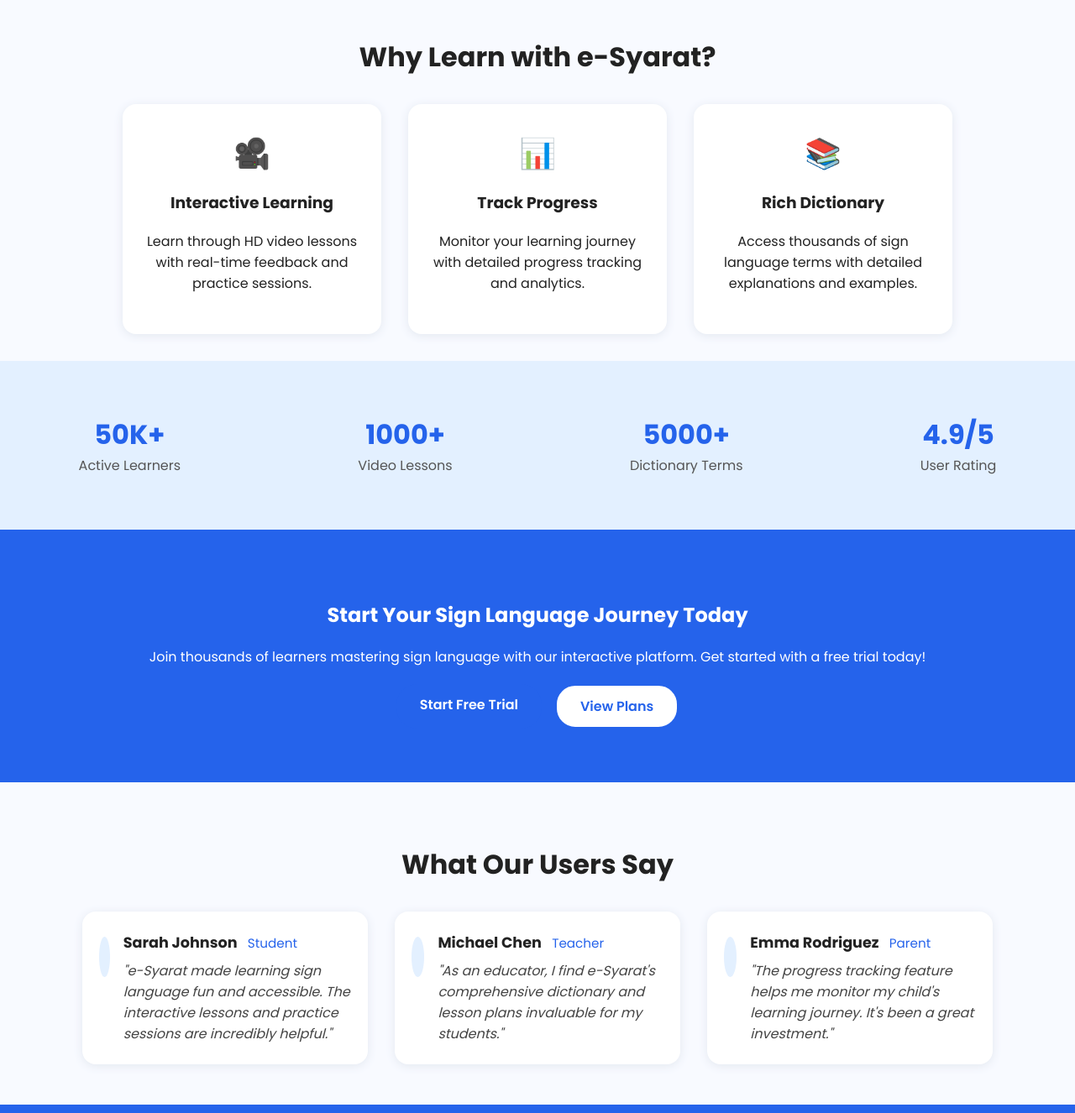
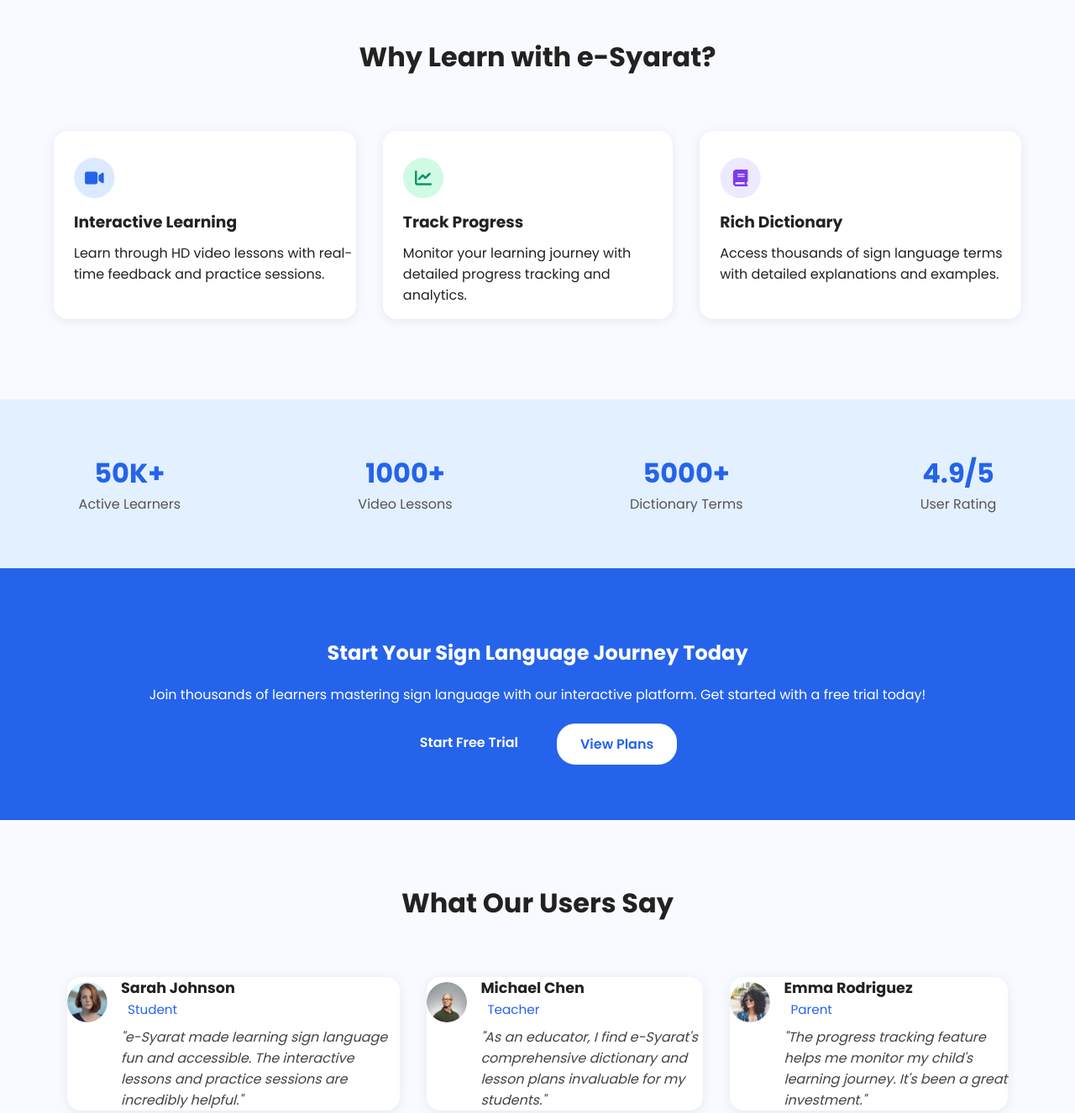
Before and after one commit to e-Syarat/Front-End, a website built with webpack: page src/index.html in a window 1280 px wide. Shown: the part 740-2066 px from the top of the page at 84% size. Built offline with nearby package versions, Linux system fonts and the light colour scheme.

Commit message:
Perbarui model homepage dengan menambahkan gambar testimonial dan ikon fitur, serta memperbaiki format string. Perbarui halaman homepage untuk menampilkan gambar sebagai ikon dan avatar testimonial. Sesuaikan gaya CSS untuk elemen fitur dan testimonial agar lebih responsif.

```diff
--- a/src/scripts/pages/home/home-model.js
+++ b/src/scripts/pages/home/home-model.js
@@ -1,14 +1,20 @@
 // Model untuk Homepage (MVP Pattern)
+import img1 from "../../../assets/testimonial/img1.png";
+import img2 from "../../../assets/testimonial/img2.png";
+import img3 from "../../../assets/testimonial/img3.png";
+import div1 from "../../../assets/icon/div1.png";
+import div2 from "../../../assets/icon/div2.png";
+import div3 from "../../../assets/icon/div3.png";
 
 export default class HomeModel {
   getHeroSection() {
     return {
-      title: 'Learn Sign Language the Modern Way',
+      title: "Learn Sign Language the Modern Way",
       description:
-        'Master sign language through interactive lessons, practice sessions, and a comprehensive dictionary. Perfect for beginners and advanced learners.',
+        "Master sign language through interactive lessons, practice sessions, and a comprehensive dictionary. Perfect for beginners and advanced learners.",
       cta: [
-        { text: 'Start Learning', link: '#' },
-        { text: 'Watch Demo', link: '#' },
+        { text: "Start Learning", link: "#" },
+        { text: "Watch Demo", link: "#" },
       ],
     };
   }
@@ -16,50 +22,53 @@
   getFeatures() {
     return [
       {
-        icon: '🎥',
-        title: 'Interactive Learning',
+        icon: `${div1}`,
+        title: "Interactive Learning",
         description:
-          'Learn through HD video lessons with real-time feedback and practice sessions.',
+          "Learn through HD video lessons with real-time feedback and practice sessions.",
       },
       {
-        icon: '📊',
-        title: 'Track Progress',
+        icon: `${div2}`,
+        title: "Track Progress",
         description:
-          'Monitor your learning journey with detailed progress tracking and analytics.',
+          "Monitor your learning journey with detailed progress tracking and analytics.",
       },
       {
-        icon: '📚',
-        title: 'Rich Dictionary',
+        icon: `${div3}`,
+        title: "Rich Dictionary",
         description:
-          'Access thousands of sign language terms with detailed explanations and examples.',
+          "Access thousands of sign language terms with detailed explanations and examples.",
       },
     ];
   }
 
   getStats() {
     return [
-      { value: '50K+', label: 'Active Learners' },
-      { value: '1000+', label: 'Video Lessons' },
-      { value: '5000+', label: 'Dictionary Terms' },
-      { value: '4.9/5', label: 'User Rating' },
+      { value: "50K+", label: "Active Learners" },
+      { value: "1000+", label: "Video Lessons" },
+      { value: "5000+", label: "Dictionary Terms" },
+      { value: "4.9/5", label: "User Rating" },
     ];
   }
 
   getTestimonials() {
     return [
       {
-        name: 'Sarah Johnson',
-        role: 'Student',
-        text: 'e-Syarat made learning sign language fun and accessible. The interactive lessons and practice sessions are incredibly helpful.',
+        avatar: `${img1}`,
+        name: "Sarah Johnson",
+        role: "Student",
+        text: "e-Syarat made learning sign language fun and accessible. The interactive lessons and practice sessions are incredibly helpful.",
       },
       {
-        name: 'Michael Chen',
-        role: 'Teacher',
+        avatar: `${img2}`,
+        name: "Michael Chen",
+        role: "Teacher",
         text: "As an educator, I find e-Syarat's comprehensive dictionary and lesson plans invaluable for my students.",
       },
       {
-        name: 'Emma Rodriguez',
-        role: 'Parent',
+        avatar: `${img3}`,
+        name: "Emma Rodriguez",
+        role: "Parent",
         text: "The progress tracking feature helps me monitor my child's learning journey. It's been a great investment.",
       },
     ];
--- a/src/scripts/pages/home/home-page.js
+++ b/src/scripts/pages/home/home-page.js
@@ -30,12 +30,12 @@
       </section>
       <section class="features">
         <h2>Why Learn with e-Syarat?</h2>
-        <div class="feature-list">
+        <div class="container feature-list">
           ${features
             .map(
               (f) => `
             <div class="feature-item">
-              <span class="feature-icon">${f.icon}</span>
+              <span class="feature-icon"><img src="${f.icon}" alt="icon"/></span>
               <h3>${f.title}</h3>
               <p>${f.description}</p>
             </div>
@@ -68,14 +68,15 @@
       </section>
       <section class="testimonials">
         <h2>What Our Users Say</h2>
-        <div class="testimonial-list">
+        <div class="container testimonial-list">
           ${testimonials
             .map(
               (t) => `
             <div class="testimonial-item">
-              <div class="testimonial-avatar"></div>
+              <div class="testimonial-avatar"><img src="${t.avatar}" alt="avatar"/></div>
               <div class="testimonial-content">
-                <strong>${t.name}</strong> <span>${t.role}</span>
+                <strong>${t.name}</strong><br>
+                <span>${t.role}</span>
                 <p>"${t.text}"</p>
               </div>
             </div>
--- a/src/styles/styles.css
+++ b/src/styles/styles.css
@@ -1,8 +1,8 @@
 @import url("https://fonts.googleapis.com/css2?family=Poppins:wght@400;500;600;700;800&display=swap");
 
-* {
-  /* border: #22c55e solid 1px; */
-}
+/* * {
+  border: #22c55e solid 1px;
+} */
 
 html,
 body {
@@ -106,24 +106,31 @@
   margin-bottom: 32px;
 }
 
+.features h3 {
+  margin: 0;
+}
+
+.features p {
+  margin-top: 10px;
+}
+
 .feature-list {
   display: flex;
   justify-content: center;
   gap: 32px;
+  margin: 64px;
 }
 
 .feature-item {
   background: #fff;
   border-radius: 16px;
   box-shadow: 0 2px 12px #e3e8f0;
-  padding: 32px 24px;
-  text-align: center;
-  width: 260px;
+  padding-top: 32px;
+  padding-left: 24px;
 }
 
 .feature-icon {
   font-size: 2.2rem;
-  margin-bottom: 12px;
   display: block;
 }
 
@@ -181,25 +188,25 @@
   display: flex;
   justify-content: center;
   gap: 32px;
+  margin-top: 64px;
+  margin-bottom: 64px;
 }
 
 .testimonial-item {
   background: #fff;
   border-radius: 16px;
   box-shadow: 0 2px 12px #e3e8f0;
-  padding: 24px 20px;
-  width: 300px;
   display: flex;
   align-items: flex-start;
   gap: 16px;
 }
 
-.testimonial-avatar {
-  width: 48px;
-  height: 48px;
+.testimonial-avatar img {
   background: #e3f0ff;
   border-radius: 50%;
   margin-top: 6px;
+  width: 48px;
+  height: 48px;
 }
 
 .testimonial-content strong {
```
Also changed, not shown: src/assets/icon/div1.png (added), src/assets/icon/div2.png (added), src/assets/icon/div3.png (added), src/assets/testimonial/img1.png (added), src/assets/testimonial/img2.png (added), src/assets/testimonial/img3.png (added).
